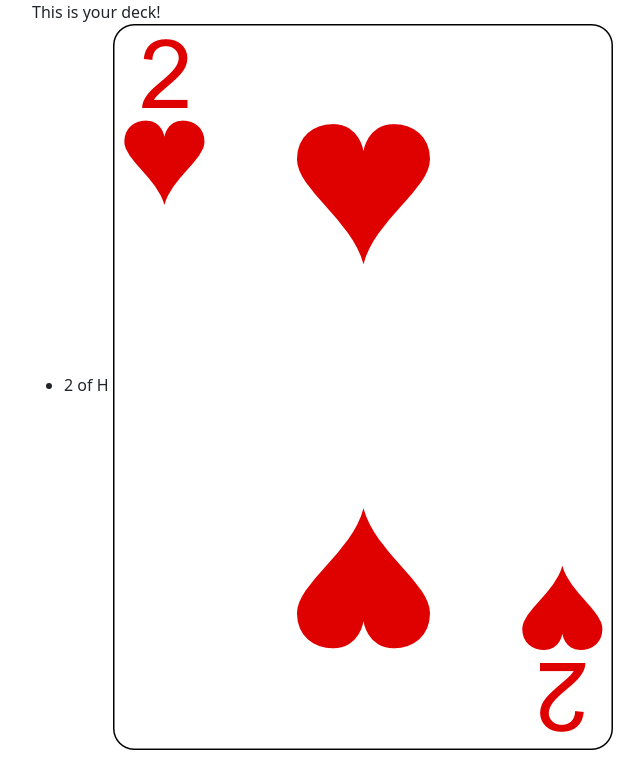
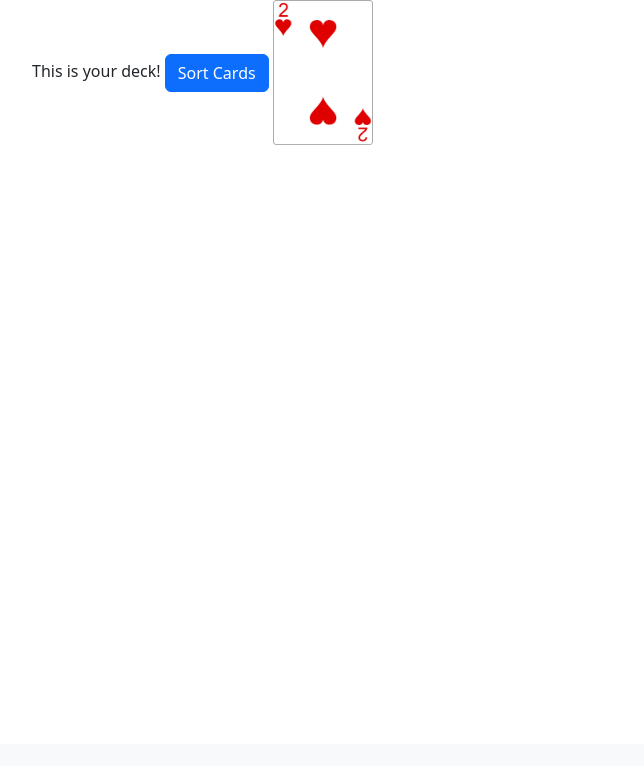
Before and after one commit to erickp2/HackathonSpring2024, a Django app: page /cards/user_deck in a window 1280 px wide. Shown: the part 56-822 px from the top of the page, without its empty margins (50-694 px from the left). After the commit the page ends 201 px from the top, so only its background shows below. Run offline with Django 5.2, Linux system fonts and the light colour scheme; a user stored in the database is signed in; tables that the repository leaves empty hold one stand-in row (values such as "Sample post"); some libraries are stand-ins or nearby versions.

Commit message:
Added exmaples

```diff
--- a/cards/deck/models.py
+++ b/cards/deck/models.py
@@ -547,7 +547,7 @@
             WarItem(
                     iteration=normal_win,
                     card=first_deck_card.as_card(),
-                    css_class="inHand2 toDeck2").save()
+                    css_class="inHand1 toDeck2").save()
             WarItem(
                     iteration=normal_win,
                     card=second_deck_card.as_card(),
--- a/cards/deck/static/js/deckBuilder.js
+++ b/cards/deck/static/js/deckBuilder.js
@@ -14,7 +14,7 @@
         cardsContainer = packElement.querySelector(".cards");
         console.log(cardsContainer);
         cardsContainer.style.display = 'inline';
-    }, 0);
+    }, 1000);
 }
 
 function toggleCardSelect(event) {
--- a/cards/deck/templates/deck.html
+++ b/cards/deck/templates/deck.html
@@ -5,12 +5,11 @@
 {% endblock %}
 {% block content %}
 This is your deck!
-<ul>
-    {% for card in cards %}
-    <li>
-        {{ card.rank }} of {{ card.suit }}
-        <img src="{% static card.get_path %}" alt="{{ card.rank }} of {{ card.suit }}">
-    </li>
-    {% endfor %}
-</ul>
+<a class="btn btn-primary" href="{% url 'sorted_deck' %}">Sort Cards</a>
+{% for card in cards %}
+    <img
+    width="100"
+    src="{% static card.get_path %}"
+    alt="{{ card.rank }} of {{ card.suit }}">
+{% endfor %}
 {% endblock %}
--- a/cards/deck/templates/warIteration.html
+++ b/cards/deck/templates/warIteration.html
@@ -6,6 +6,9 @@
     hx-target="#gameContainer">
      Next play</button>
 <div class="grid-container">
+    <div class="inHand1"></div>
+    <div class="inWarBounty"></div>
+    <div class="inHand2"></div>
 {% for item in iteration.items.all %}
 {% with card=item.card %}
     <img
--- a/cards/deck/urls.py
+++ b/cards/deck/urls.py
@@ -13,5 +13,5 @@
 
         ### added for example
         path('user_deck', user_deck, name='user_deck'),
-
+        path('sorted_deck', sorted_deck, name='sorted_deck'),
 ]
--- a/cards/deck/views.py
+++ b/cards/deck/views.py
@@ -4,6 +4,7 @@
 from django.db.models.query import QuerySet
 from django.contrib.auth.decorators import login_required
 from django.views.decorators.http import require_http_methods
+from random import shuffle
 from .models import *
 
 @require_http_methods(["GET"])
@@ -153,8 +154,20 @@
 @login_required
 def user_deck(request: HttpRequest) -> HttpResponse:
     # SELECT * FROM Card
-    cards = Card.objects.all()
+    cards = list(Card.objects.all())
+    shuffle(cards)
     context = {
             'cards': cards
             }
     return render(request, 'deck.html', context=context)
+
+@require_http_methods(["GET"])
+@login_required
+def sorted_deck(request: HttpRequest) -> HttpResponse:
+    # SELECT * FROM Card
+    cards = list(Card.objects.all())
+    sorted_cards = Card.sort_cards(cards)
+    context = {
+            'cards': sorted_cards
+            }
+    return render(request, 'deck.html', context=context)
--- a/cards/templates/base.html
+++ b/cards/templates/base.html
@@ -11,6 +11,7 @@
         </title>
         <link href="https://cdn.jsdelivr.net/npm/bootstrap@5.3.3/dist/css/bootstrap.min.css" rel="stylesheet" integrity="sha384-QWTKZyjpPEjISv5WaRU9OFeRpok6YctnYmDr5pNlyT2bRjXh0JMhjY6hW+ALEwIH" crossorigin="anonymous">
         <link rel="stylesheet" href="{% static 'utils.css' %}">
+        <link rel="stylesheet" href="{% static 'war.css' %}">
     </head>
     <body hx-headers='{"X-CSRFToken": "{{ csrf_token }}"}'>
         {# add the token to all requests (make htmx requests easier) #}
```
Also changed, not shown: cards/deck/static/css/war.css (+46 -0 lines).
